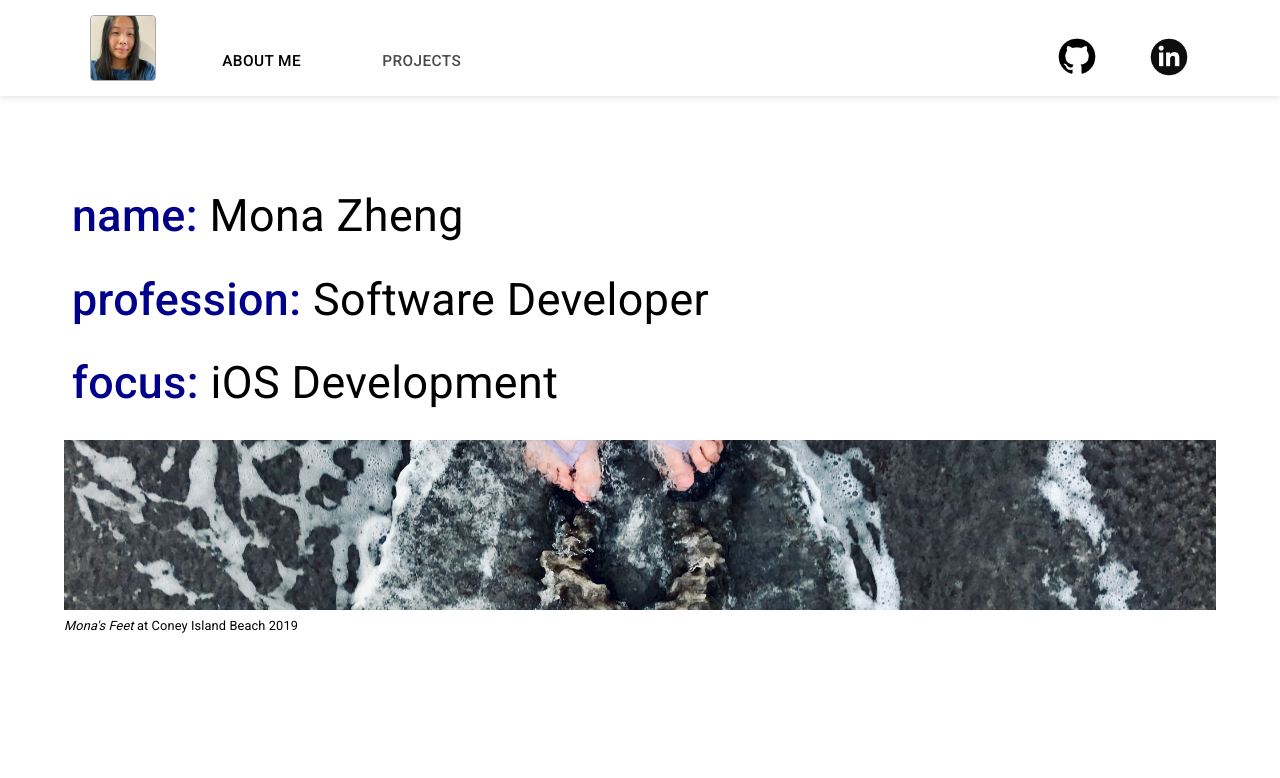
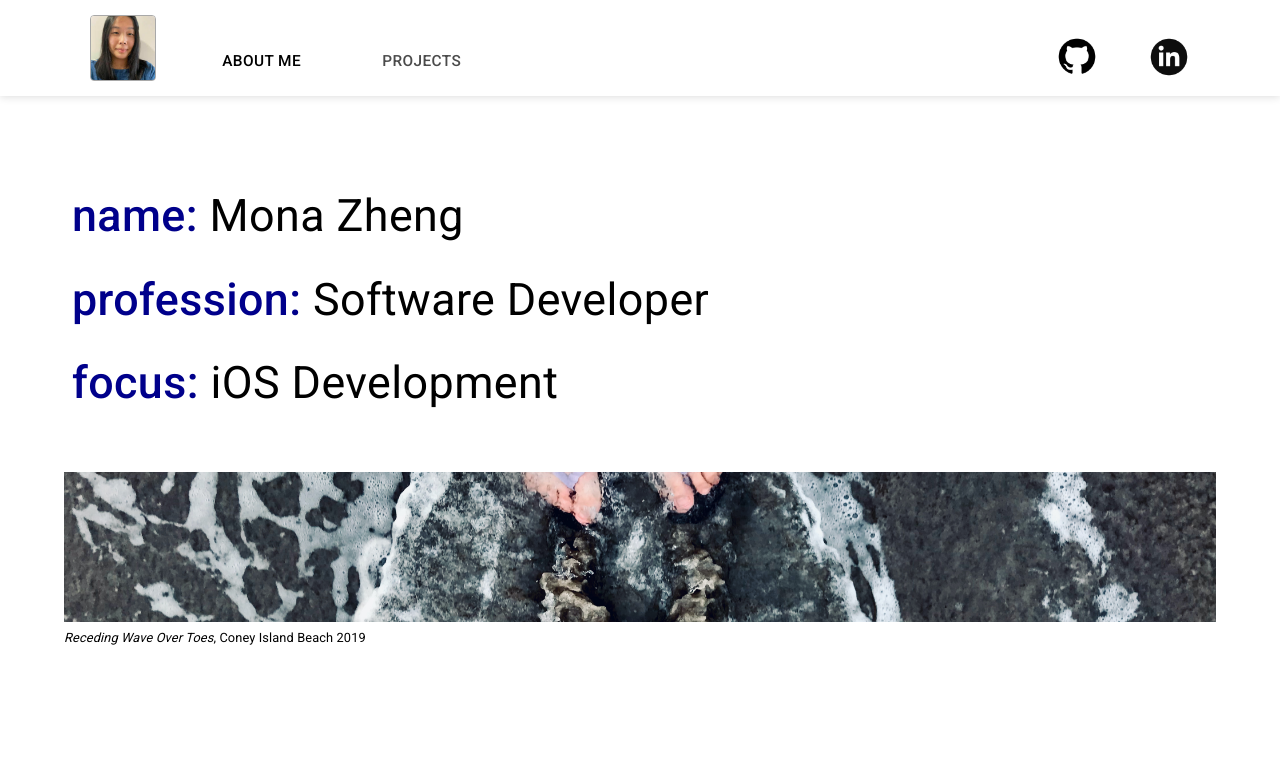
Before and after one commit to catmemberMona/portfolio, a React (Create React App) app: page / in a window 1280 px wide. Shown: the top 778 px of the page. Built offline with nearby package versions, Linux system fonts and the light colour scheme.

Commit message:
updated main image size and description

```diff
--- a/src/Components/Me.js
+++ b/src/Components/Me.js
@@ -18,7 +18,7 @@ function Me(props) {
         Just spacing
       </div>
       <Container maxWidth={false}>
-        <Typography align='left' className={[classes.heading, classes.topText ]}>
+        <Typography align='left' className={[classes.heading, classes.topText]}>
           <span className={classes.key}>name:</span> Mona Zheng
         </Typography>
         <Typography align='left' className={classes.heading}>
@@ -36,7 +36,7 @@ function Me(props) {
           className={classes.extraLarge}
         />
         <Typography align='left' className={classes.smallText}>
-          <i>Mona's Feet</i> at Coney Island Beach 2019
+          <i>Receding Wave Over Toes</i>, Coney Island Beach 2019
         </Typography>
       </Container>
     </div>
@@ -45,10 +45,10 @@ function Me(props) {
 
 const useStyles = makeStyles((theme) => ({
   extraLarge: {
-    marginTop: theme.spacing(2),
+    marginTop: theme.spacing(6),
     width: '100%',
-    height: 170,
-    minHeight: 150,
+    height: 150,
+    minHeight: 130,
   },
   smallText: {
     marginTop: '.5em',
```
